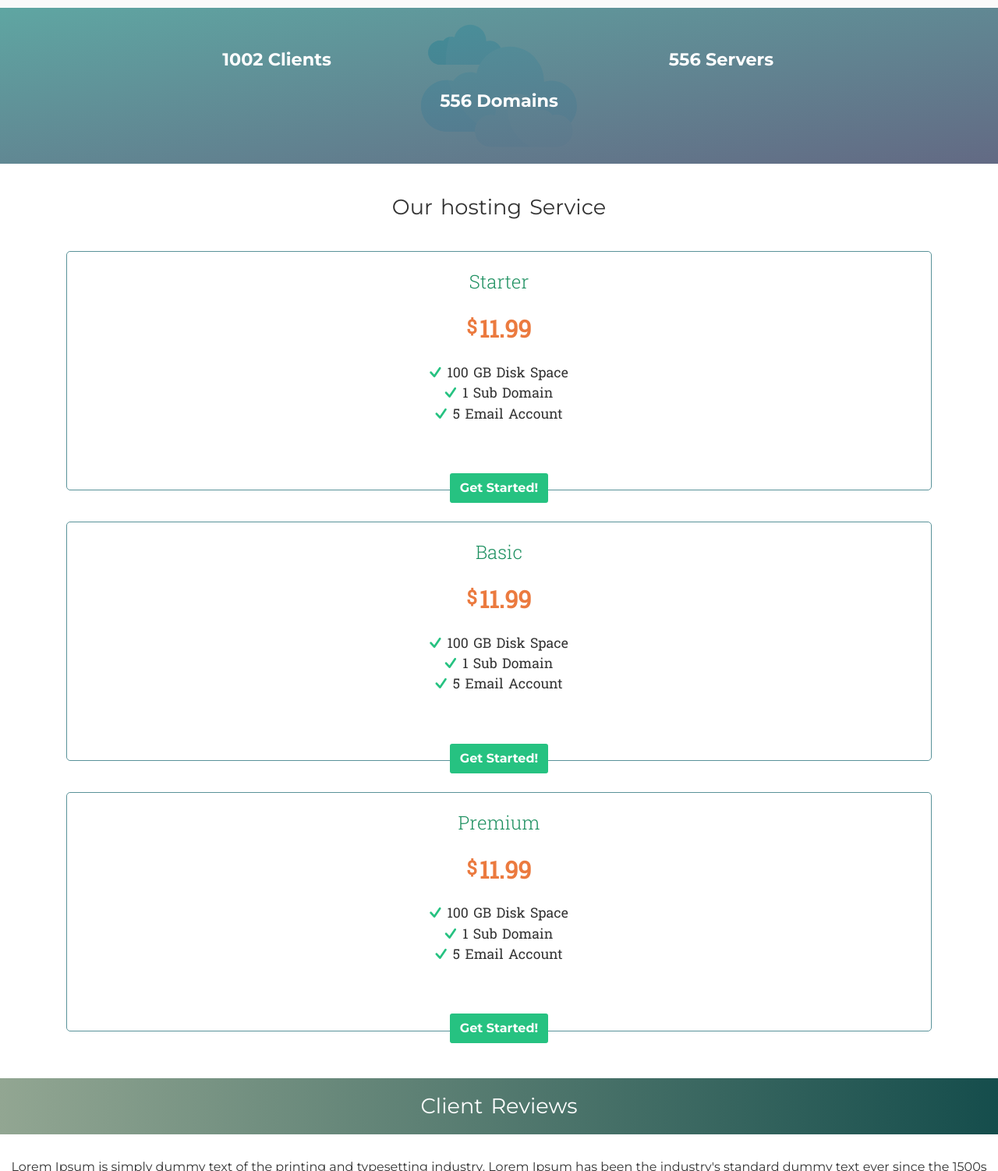
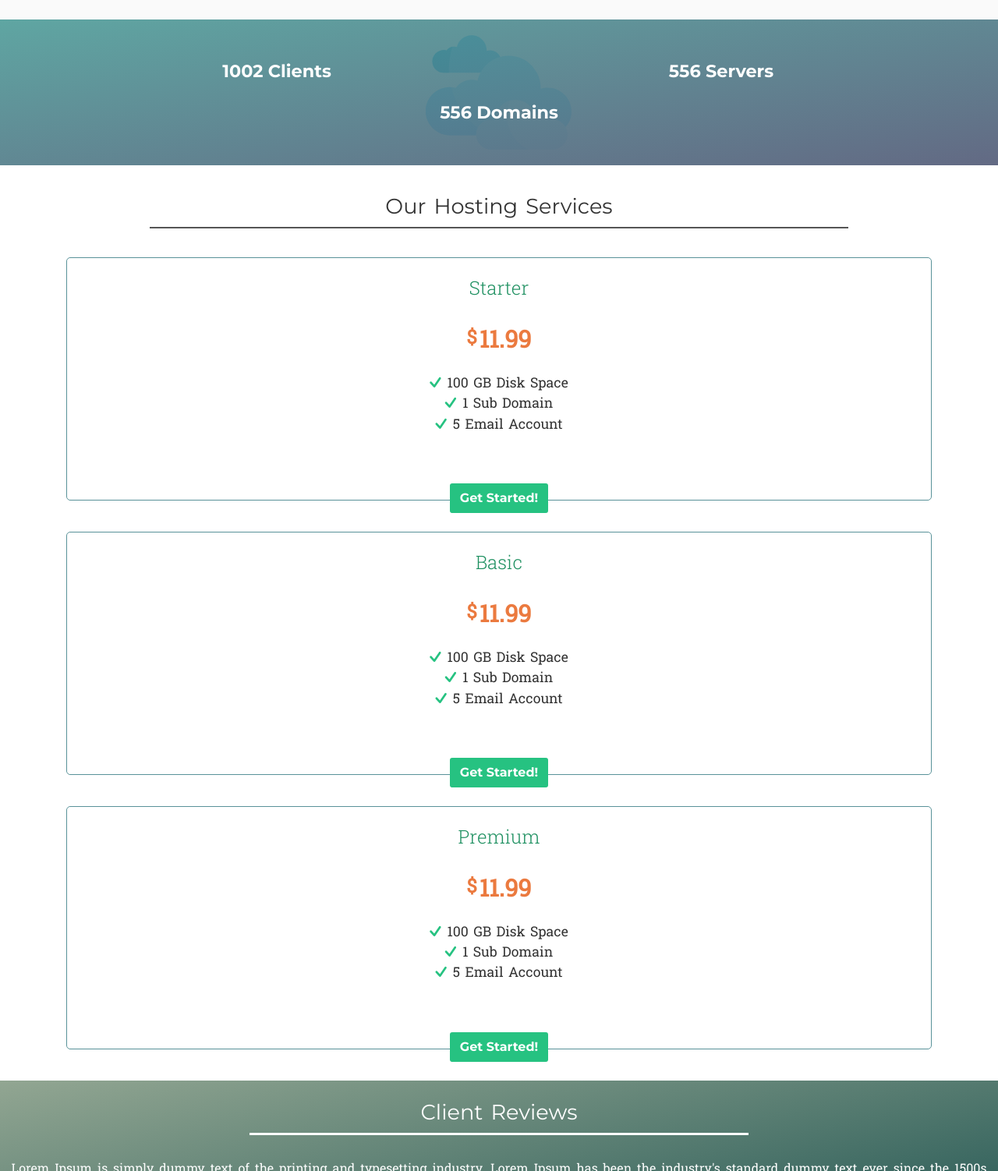
Before and after one commit to marufMunshi/server-mold, a website built with webpack: page index.html in a window 1280 px wide. Shown: the part 1298-2800 px from the top of the page at 78% size. Built offline with nearby package versions, Linux system fonts and the light colour scheme.

Commit message:
Polished some of the section

```diff
--- a/index.html
+++ b/index.html
@@ -138,7 +138,7 @@
         </section>
 
         <section id="plans">
-            <h1>Our hosting Service</h1>
+            <h1>Our Hosting Services</h1>
 
             <div class="container">
                 <div class="row">
--- a/src/sass/components/_carousel.scss
+++ b/src/sass/components/_carousel.scss
@@ -45,7 +45,7 @@
 .slick-dots {
     position: absolute;
     z-index: 2;
-    bottom: 15px;
+    bottom: 35px;
     font-size: 0;
     text-align: center;
     left: 50%;
@@ -59,7 +59,7 @@
             border: none;
 
             &::before {
-                color: #7fd6a0;
+                color: #79d79d;
                 font: 20px/1 'ionicons';
                 content: "\f3a6";
                 opacity: .7;
@@ -77,7 +77,7 @@
 }
 
 .slick-dots li.slick-active button::before {
-    color: #436c94;
+    color: #c5d1dd;
     opacity: 1;
     font: 20px/1 'ionicons';
     content: "\f3a7";
--- a/src/sass/components/_footer.scss
+++ b/src/sass/components/_footer.scss
@@ -1,5 +1,5 @@
 footer {
-    padding-top: 20px;
+    padding-top: 25px;
     background-color: #fafafa;
     color: #2C3E50;
 
--- a/src/sass/pages/_home.scss
+++ b/src/sass/pages/_home.scss
@@ -2,7 +2,7 @@
 Header Start
 ------------*/
 @mixin home-page-title($font-size) {
-    padding-top: 20px;
+    padding-top: 25px;
     font-size: $font-size;
     text-align: center;
     font-weight: normal;
@@ -142,11 +142,10 @@ Features Section End
 Customer In Numbers Section Start
 ---------------------------------*/
 #customer-in-numbers {
-    padding-top: 50px;
+    padding: 50px 0;
     background-image: linear-gradient(to left top, rgba(82, 90, 119, 0.9), rgba(29, 130, 125, .7)), url(../images/clouds.svg);
     background-position: center;
     background-repeat: no-repeat;
-    height: 25vh;
 
     .customer-number {
         text-align: center;
@@ -168,12 +167,19 @@ Customer In Numbers Section End
 Plans Section Start
 ---------------------*/
 #plans {
-    padding: 20px 0;
     background-color: #ffffff;
 
     h1 {
         @include home-page-title(170%);
-        padding-bottom: 40px;
+        padding: 37px 0;
+        &:after {
+            content: ""; /* This is necessary for the pseudo element to work. */
+            display: block; /* This will put the pseudo element on its own line. */
+            margin: 0 auto; /* This will center the border. */
+            width: 70%; /* Change this to whatever width you want. */
+            padding-top: 10px; /* This creates some space between the element and the border. */
+            border-bottom: 2px solid #555; /* This creates the border. Replace black with whatever color you want. */
+        }
     }
 
     .pricing-box {
@@ -229,25 +235,36 @@ Plans Section End
 Testimonial Section Start
 --------------------------*/
 #testimonials {
-    background-color: #fff;
+    background-image: linear-gradient(to right bottom, #92a692, #154d4c);
+    background-position: 50% 50%;
+    background-size: cover;
+    color: #fff;
+
     h1 {
         @include home-page-title(170%);
-        background-image: linear-gradient(to right, #92a692, #154d4c);
-        background-position: 50% 50%;
-        background-size: cover;
-        color: #fff;
-        padding-bottom: 20px;
+        &:after {
+            content: ""; /* This is necessary for the pseudo element to work. */
+            display: block; /* This will put the pseudo element on its own line. */
+            margin: 0 auto; /* This will center the border. */
+            width: 50%; /* Change this to whatever width you want. */
+            padding-top: 10px; /* This creates some space between the element and the border. */
+            border-bottom: 3px solid #fff; /* This creates the border. Replace black with whatever color you want. */
+        }
     }
 
     .client-review {
         .client-review__quote {
-            padding: 30px 10px 25px 10px;
+            padding: 30px 10px 50px 10px;
             margin-bottom: 0;
             text-align: center;
+            font-family: $secondary-font;
+            word-spacing: 3px;
+            line-height: 145%;
 
             cite {
                 display: block;
                 margin: 25px 0;
+
                 img {
                     display: inline-block;
                     height: 45px;
```
